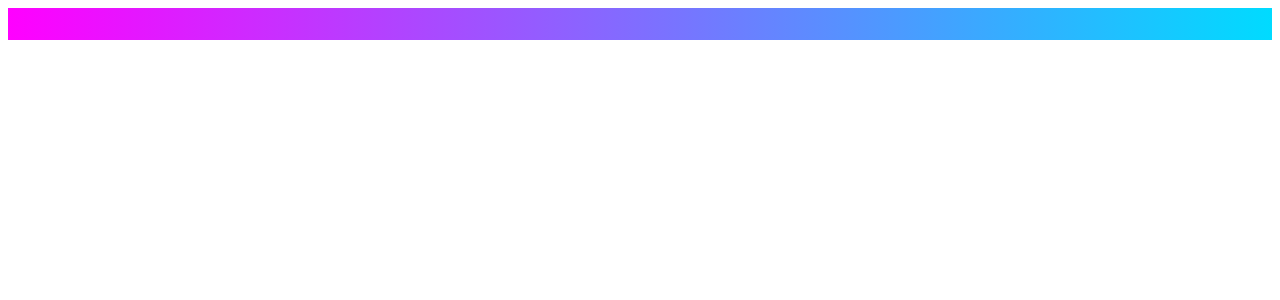
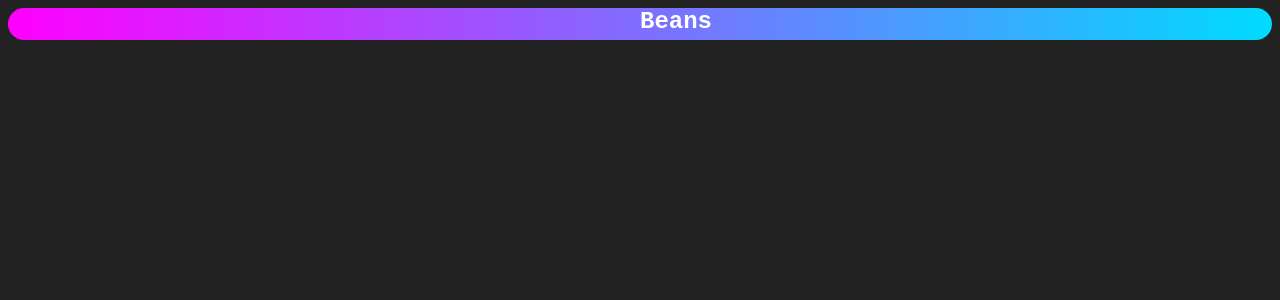
Before and after one commit to TheBlueOompaLoompa/school-project, a Svelte app: page / in a window 1280 px wide. Shown: the top 300 px of the page. Built offline with nearby package versions, Linux system fonts and the light colour scheme.

Commit message:
Move stuffz to marquee widget

```diff
--- a/public/global.css
+++ b/public/global.css
@@ -1,47 +1,5 @@
-marquee {
-  background: linear-gradient(
-    270deg,
-    #ff00ff,
-    #00dbff,
-    #ff00ff,
-    hsl(188, 100%, 50%)
-  );
-  background-size: 300% 400%;
+html, body {
+  color: white;
 
-  -webkit-animation: AnimationName 3s linear infinite;
-  -moz-animation: AnimationName 3s linear infinite;
-  animation: AnimationName 3s linear infinite;
-
-  width: 100%;
-  height: 32px;
+  background-color: #222;
 }
-
-marquee h2 {
-  font-family: 'Courier New', Courier, monospace;
-  color: white;
-}
-
-@-webkit-keyframes AnimationName {
-  0% {
-    background-position: 0% 0%;
-  }
-  100% {
-    background-position: 50% 0%;
-  }
-}
-@-moz-keyframes AnimationName {
-  0% {
-    background-position: 0% 0%;
-  }
-  100% {
-    background-position: 50% 0%;
-  }
-}
-@keyframes AnimationName {
-  0% {
-    background-position: 0% 0%;
-  }
-  100% {
-    background-position: 100% 0%;
-  }
-}
--- a/src/App.svelte
+++ b/src/App.svelte
@@ -1 +1,13 @@
-<marquee></marquee>
+<script>
+    import Marquee from "./lib/Marquee.svelte";
+</script>
+
+<Marquee>
+    <h2>Beans</h2>
+</Marquee>
+
+<style>
+    h2 {
+        margin: 0px;
+    }
+</style>
--- /dev/null
+++ b/src/lib/Marquee.svelte
@@ -0,0 +1,89 @@
+<div>
+    <mq><slot/></mq>
+</div>
+
+<style>
+    div {
+        background: linear-gradient(
+            270deg,
+            #ff00ff,
+            #00dbff,
+            #ff00ff,
+            hsl(188, 100%, 50%)
+        );
+        background-size: 300% 400%;
+
+        -webkit-animation: BackgroundGradient 3s linear infinite;
+        -moz-animation: BackgroundGradient 3s linear infinite;
+        animation: BackgroundGradient 3s linear infinite;
+
+        width: 100%;
+        height: 32px;
+
+        border-radius: 16px;
+        overflow: hidden;
+    }
+
+    div mq {
+        font-family: 'Courier New', Courier, monospace;
+        color: white;
+
+        -webkit-animation: Marquee 5s linear infinite;
+        -moz-animation: Marquee 5s linear infinite;
+        animation: Marquee 5s linear infinite;
+
+        display: flex;
+        align-items: center;
+    }
+
+    @-webkit-keyframes BackgroundGradient {
+        0% {
+            background-position: 0% 0%;
+        }
+        100% {
+            background-position: 50% 0%;
+        }
+    }
+    @-moz-keyframes BackgroundGradient {
+        0% {
+            background-position: 0% 0%;
+        }
+        100% {
+            background-position: 50% 0%;
+        }
+    }
+    @keyframes BackgroundGradient {
+        0% {
+            background-position: 0% 0%;
+        }
+        100% {
+            background-position: 100% 0%;
+        }
+    }
+
+
+    @-webkit-keyframes Marquee {
+        0% {
+            padding-left: 0px;
+        }
+        100% {
+            padding-left: 100%;
+        }
+    }
+    @-moz-keyframes Marquee {
+        0% {
+            padding-left: 0px;
+        }
+        100% {
+            padding-left: 100%;
+        }
+    }
+    @keyframes Marquee {
+        0% {
+            padding-left: 0px;
+        }
+        100% {
+            padding-left: 100%;
+        }
+    }
+</style>
```
Also changed, not shown: src/lib/Counter.svelte (deleted, +0 -34 lines).
